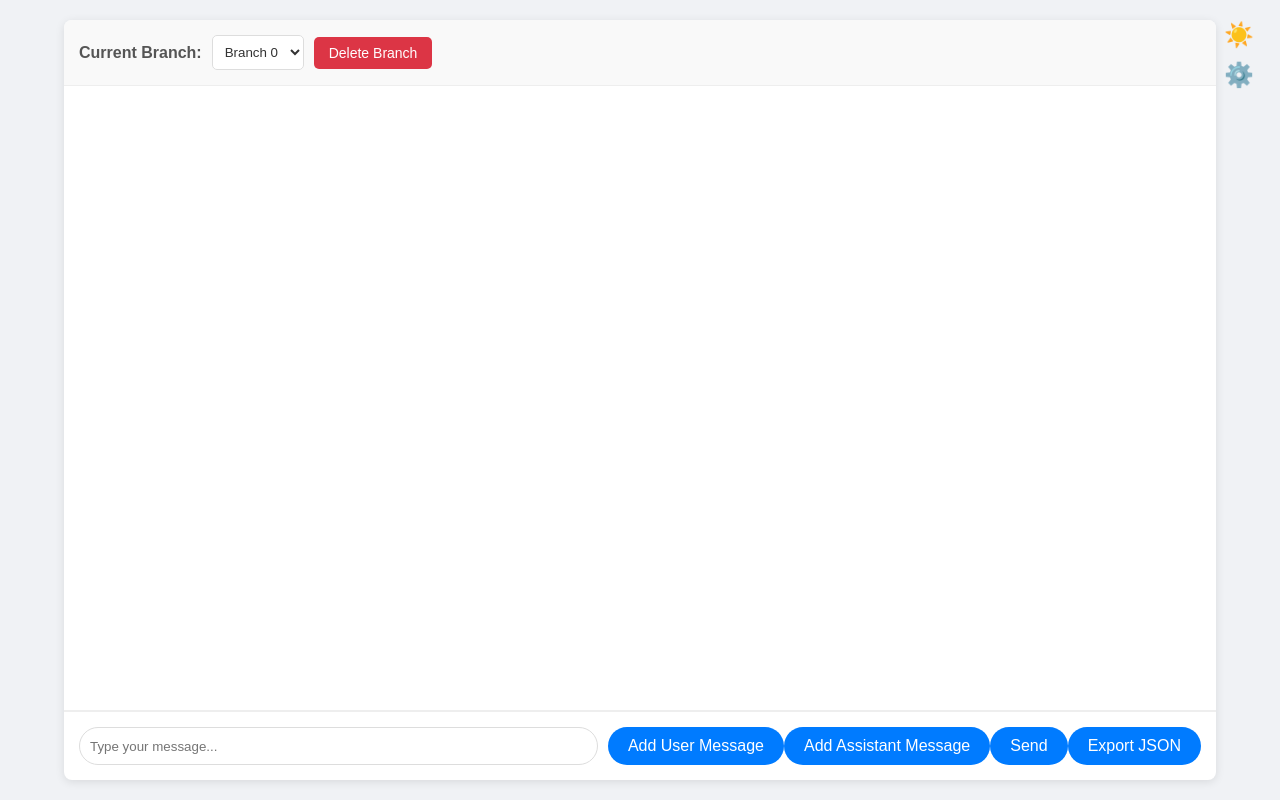
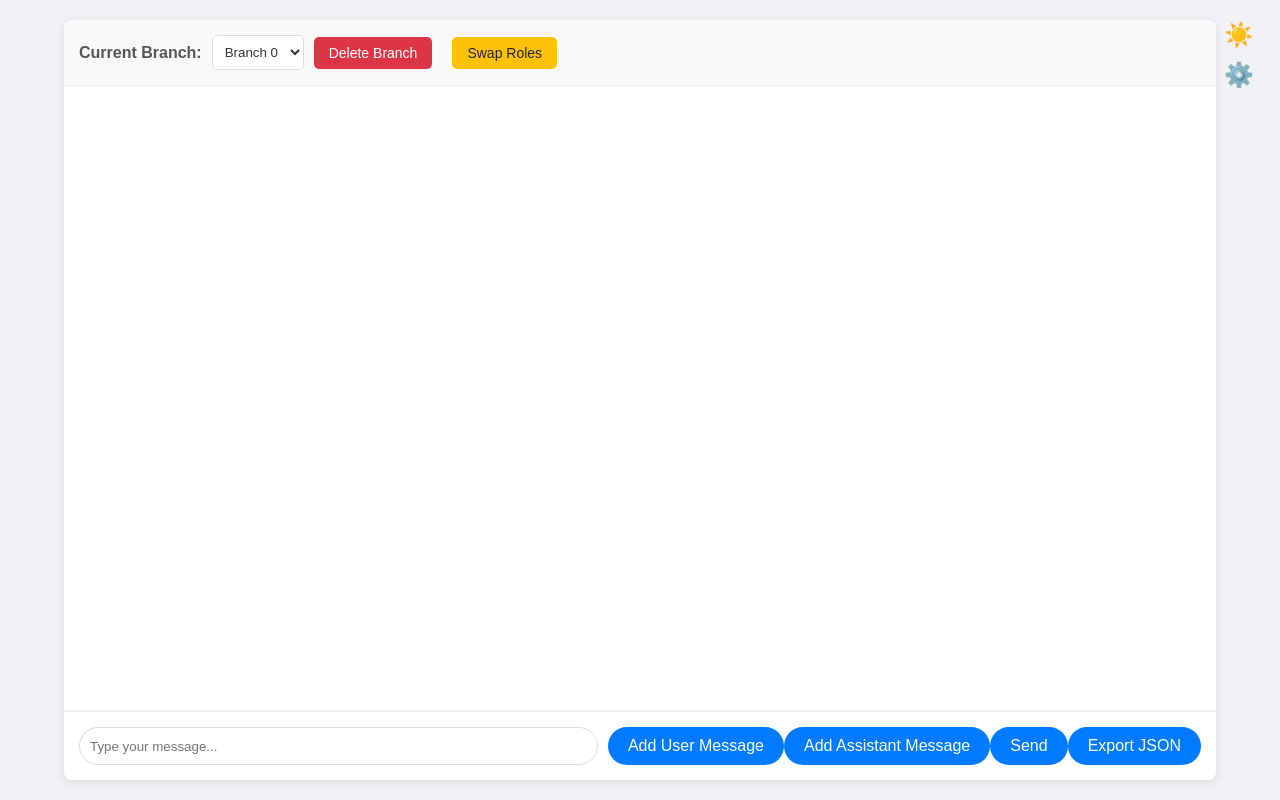
Before and after one commit to Jay4242/llm-webchat, a website: page public/index.html in a window 1280 px wide. Drawn offline with Linux system fonts and the light colour scheme.

Commit message:
feat: add button to swap roles of all messages in a branch

```diff
--- a/public/index.html
+++ b/public/index.html
@@ -15,6 +15,7 @@
             <label for="branch-select">Current Branch:</label>
             <select id="branch-select" aria-label="Select conversation branch"></select>
             <button id="delete-branch-button" aria-label="Delete current branch">Delete Branch</button>
+            <button id="swap-roles-button" aria-label="Swap all message roles">Swap Roles</button>
         </div>
         <div class="chat-history" id="chat-history" role="log" aria-live="polite" aria-relevant="additions"></div>
         <div class="loading-indicator" id="loading-indicator" style="display: none;" role="status" aria-label="Loading indicator">
```
